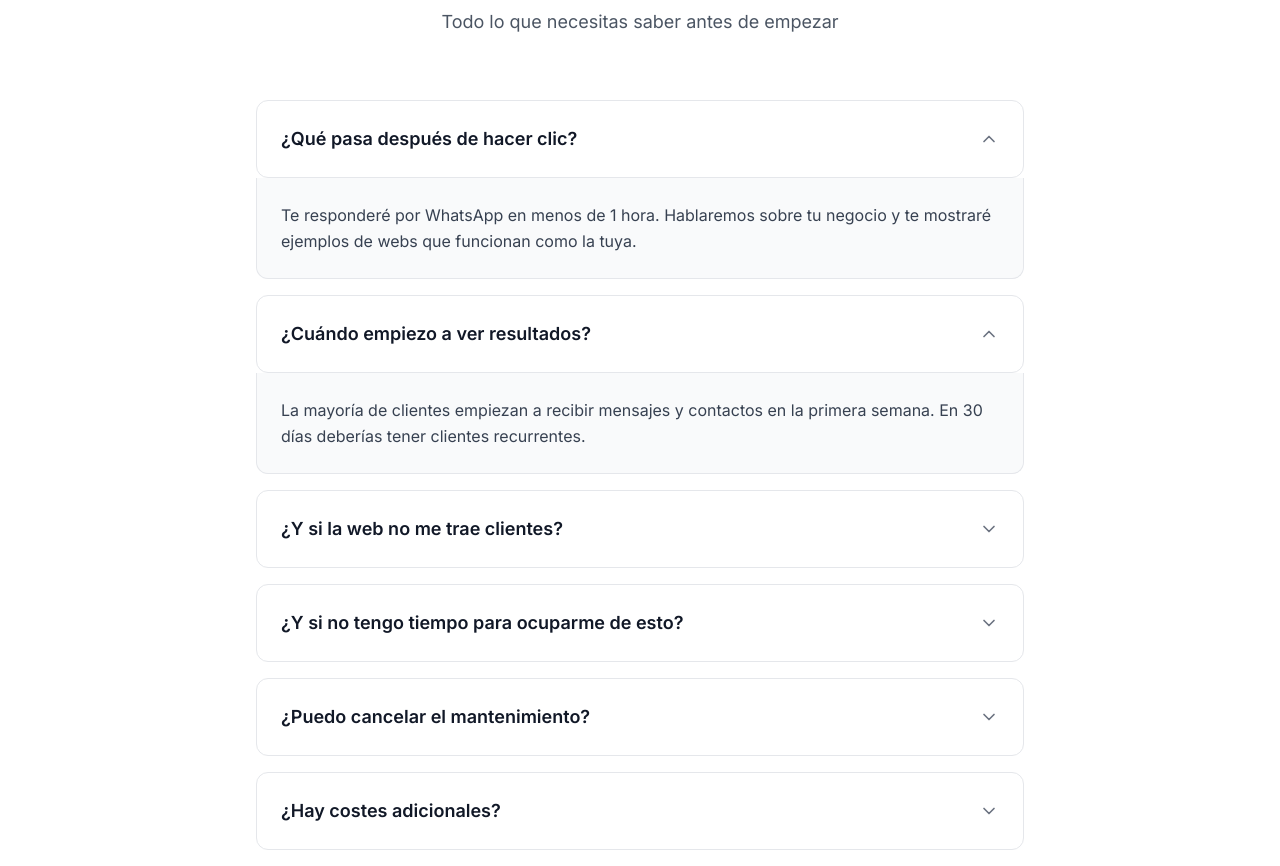
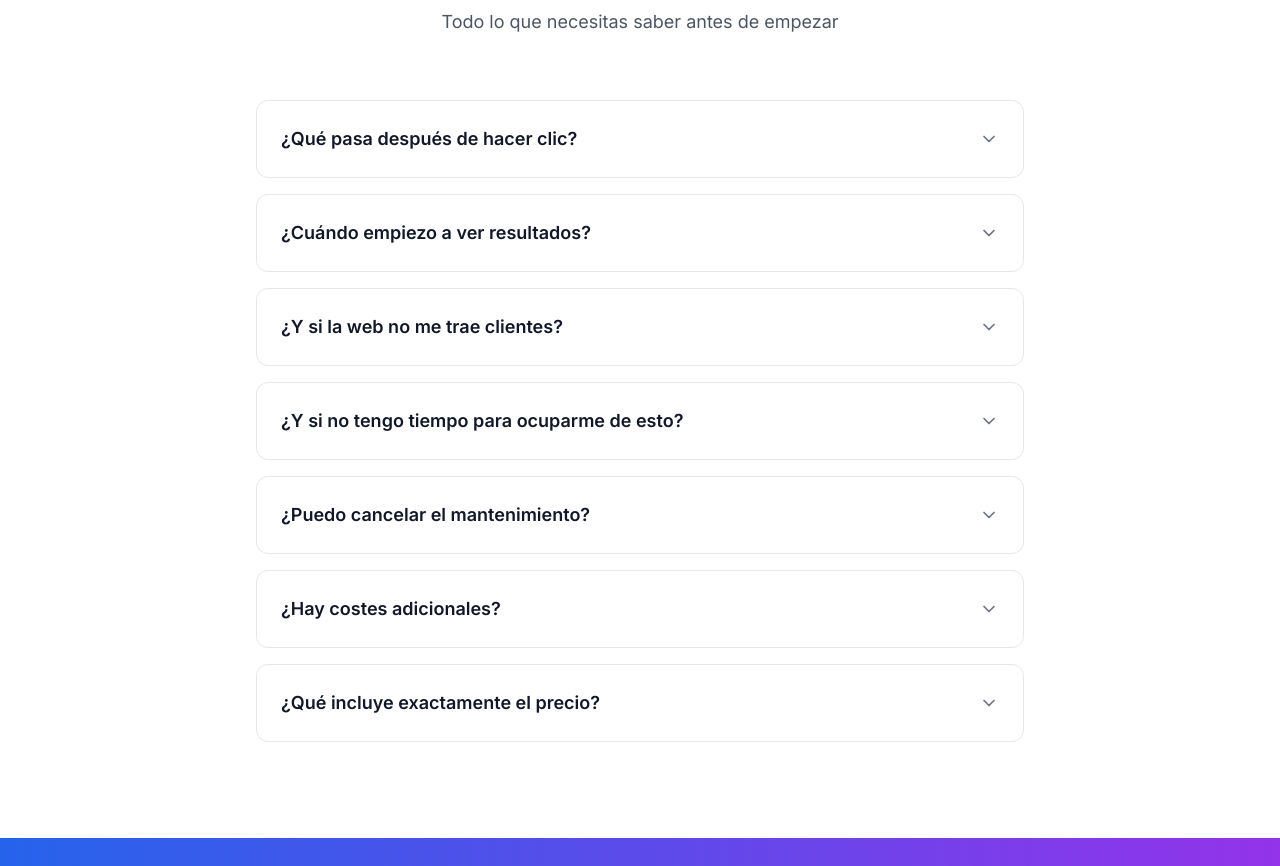
Before and after one commit to joan-devgggg/elevate-web1, a React (Vite) app: page / in a window 1280 px wide. Shown: the part 9420-10286 px from the top of the page. Built offline with nearby package versions, Linux system fonts and the light colour scheme; the HTML template or start-up script is replaced by a standard one.

Commit message:
Corregir FAQ: todas las preguntas cerradas por defecto al cargar la página

```diff
--- a/src/components/CROFAQ.tsx
+++ b/src/components/CROFAQ.tsx
@@ -3,7 +3,7 @@ import { ChevronDown, ChevronUp } from "lucide-react";
 import { useState, useEffect } from "react";
 
 const CROFAQ = () => {
-  const [openItem, setOpenItem] = useState([0, 1]); // Abrir primeras 2 preguntas por defecto
+  const [openItem, setOpenItem] = useState([]); // Todas las preguntas cerradas por defecto
 
   const faqs = [
     {
```
